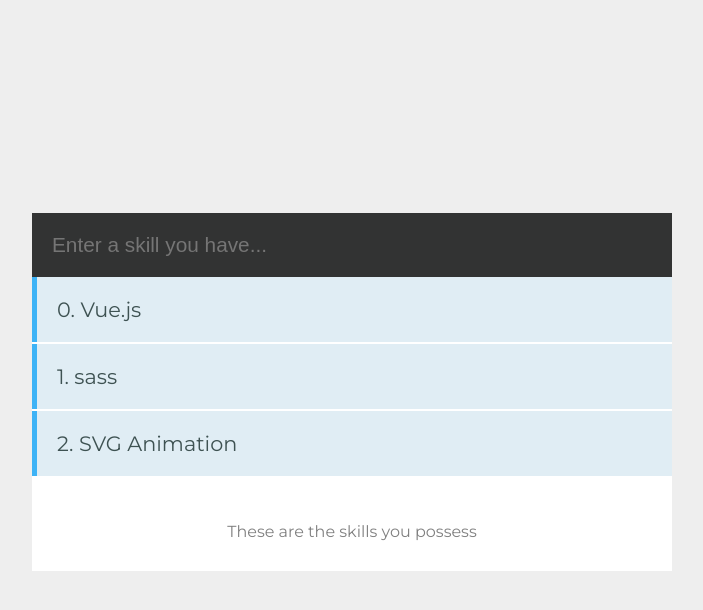
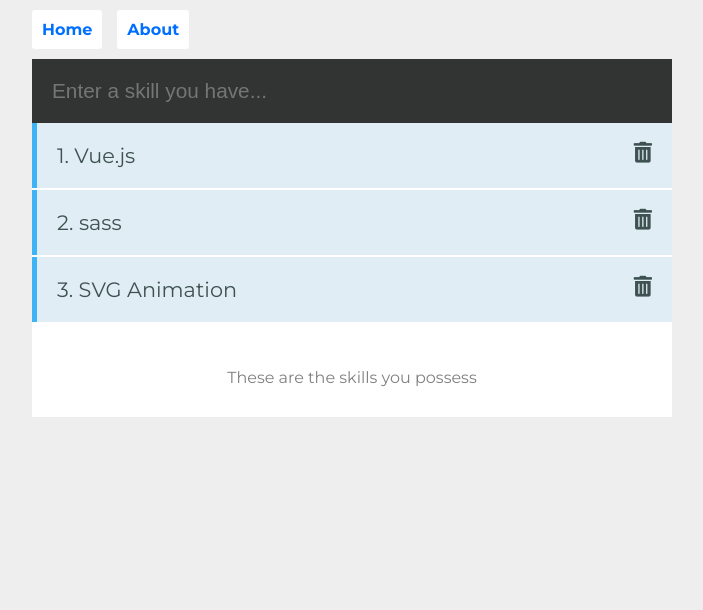
Before and after one commit to ngeringkwony/vue-concepts, a Vue app: page / in a window 1280 px wide. Shown: the top 610 px of the page, without its empty margins (288-991 px from the left). Built offline with nearby package versions, Linux system fonts and the light colour scheme; a small style sheet from the web is missing.

Commit message:
Added about component
Added Basic routing

Added skill deletion

```diff
--- a/package.json
+++ b/package.json
@@ -9,7 +9,8 @@
   },
   "dependencies": {
     "vee-validate": "^2.1.0-beta.9",
-    "vue": "^2.5.17"
+    "vue": "^2.5.17",
+    "vue-router": "^3.0.1"
   },
   "devDependencies": {
     "@vue/cli-plugin-babel": "^3.0.4",
--- a/src/App.vue
+++ b/src/App.vue
@@ -1,7 +1,12 @@
 <template>
   <div id="app">
     <!-- <img alt="Vue logo" src="./assets/logo.png"> -->
-    <Skills msg="Welcome to Your Vue.js App"/>
+    <nav>
+      <router-link to="/">Home</router-link>
+      <router-link to="/about">About</router-link>
+    </nav>
+
+    <router-view/>
   </div>
 </template>
 
@@ -25,7 +30,7 @@ body {
   display: grid;
   grid-template-rows: auto;
   justify-items: center;
-  align-items: center;
+  /* align-items: center; */
 }
 body, html {
   margin: 0;
@@ -34,4 +39,19 @@ body, html {
 #app {
     width: 50%;
 }
+nav {
+  padding: 20px 20px 20px 0;
+  width: 100%;
+  /* background-color: dimgray; */
+}
+
+nav a {
+  padding: 10px;
+  text-decoration: none;
+  background: #fff;
+  border-radius: 3px;
+  color: rgb(0, 110, 255);
+  font-weight: bold;
+  margin-right: 15px;
+}
 </style>
--- /dev/null
+++ b/src/components/About.vue
@@ -0,0 +1,7 @@
+<template>
+    <div class="about">
+        <h1>Lorem ipsum dolor sit amet consectetur.</h1>
+        <p>Lorem, ipsum dolor sit amet consectetur adipisicing elit.
+            Voluptates impedit provident repellendus dolores dolorem! Sunt.</p>
+    </div>
+</template>
--- a/src/components/Skills.vue
+++ b/src/components/Skills.vue
@@ -10,7 +10,10 @@
 
       <ul>
         <transition-group name="list" enter-active-class="animated bounceInUp" leave-active-class="animated bounceOutDown">
-          <li v-for="(data, index) in skills" :key='index'>{{index}}. {{data.skill}}</li>
+          <li v-for="(data, index) in skills" :key='index'>
+            {{index + 1}}. {{data.skill}}
+            <i class="fas fa-trash-alt" v-on:click="remove(index)"></i>
+            </li>
         </transition-group>
       </ul>
 
@@ -44,6 +47,9 @@ export default {
         }
       });
       // this.checked ? this.skills.push({skill: this.skill}) : this.skills.push({skill: 'LIAR'});
+    },
+    remove(i) {
+      this.skills.splice(i, 1);
     }
   }
 }
@@ -56,6 +62,7 @@ export default {
   <!--link to an external css file by adding "src=" -->
 <style scoped>
 @import "https://cdn.jsdelivr.net/npm/animate.css@3.5.1"; /*imported library for animations*/
+@import "https://use.fontawesome.com/releases/v5.3.1/css/all.css"; /*font-awesome delete icon*/
 
   .holder {
     background: #fff;
@@ -109,6 +116,10 @@ export default {
     animation: bounce-in .7s ease reverse;
   }
 
+  i {
+    float: right;
+  }
+
   @keyframes bounce-in {
   0% {
     transform: scale(0);
--- a/src/main.js
+++ b/src/main.js
@@ -1,11 +1,13 @@
 import Vue from 'vue'
 import App from './App.vue'
 import VeeValidate  from 'vee-validate'
+import router from './router'
 
 Vue.use(VeeValidate);
 
 Vue.config.productionTip = false
 
 new Vue({
+  router,
   render: h => h(App)
 }).$mount('#app')
--- /dev/null
+++ b/src/router.js
@@ -0,0 +1,21 @@
+import Vue from 'vue'
+import Router from 'vue-router'
+import Skills from './components/Skills.vue'
+import About from './components/About.vue'
+
+Vue.use(Router)
+
+export default new Router({
+  routes: [
+    {
+      path: '/',
+      name: 'skills',
+      component: Skills
+    },
+    {
+      path: '/about',
+      name: 'about',
+      component: About
+    }
+  ]
+})
```
Also changed, not shown: 1 other file (tests, documents, lock files or other folders).
